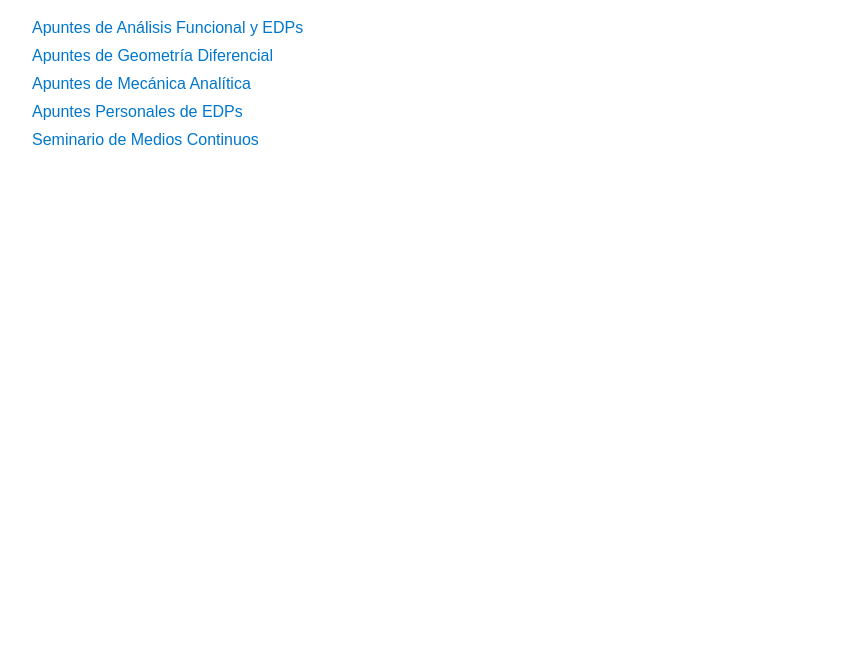
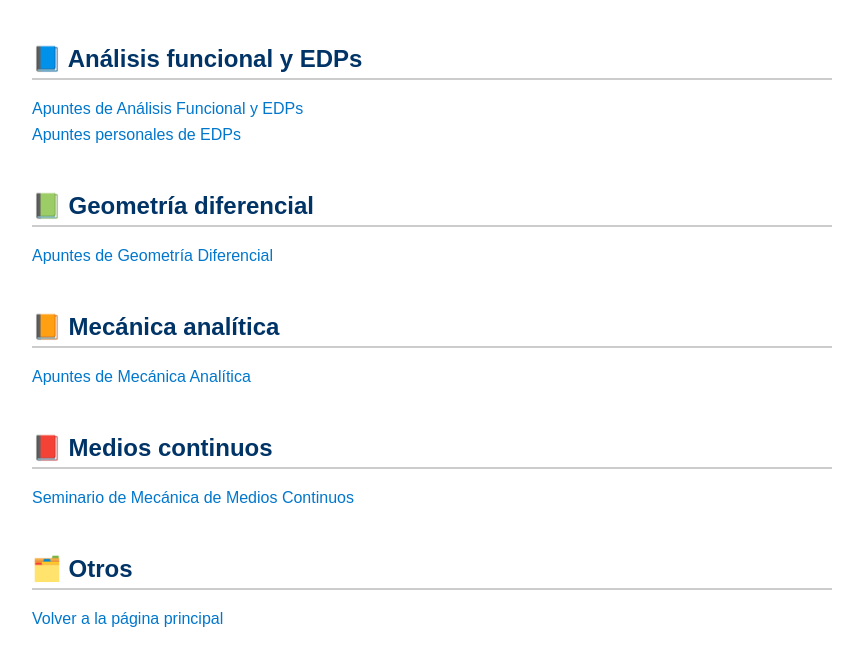
Before and after one commit to Ramonpooo/pagina-personal-ramon, a plain HTML site: page apuntes.html in a window 1280 px wide. Shown: the part 81-746 px from the top of the page, without its empty margins (208-1071 px from the left). Drawn offline with Linux system fonts and the light colour scheme.

Commit message:
Mejorando sección de apuntes.html

```diff
--- a/apuntes.html
+++ b/apuntes.html
@@ -2,7 +2,7 @@
 <html lang="es">
 <head>
     <meta charset="UTF-8">
-    <title>Apuntes</title>
+    <title>Mis apuntes – Ramón Poo</title>
     <meta name="viewport" content="width=device-width, initial-scale=1.0">
     <style>
         body {
@@ -15,12 +15,18 @@
             text-align: center;
             color: #333;
         }
+        h2 {
+            color: #003366;
+            border-bottom: 2px solid #ccc;
+            padding-bottom: 5px;
+            margin-top: 2em;
+        }
         ul {
             list-style-type: none;
             padding-left: 0;
         }
         li {
-            margin: 10px 0;
+            margin: 8px 0;
         }
         a {
             text-decoration: none;
@@ -33,12 +39,31 @@
 </head>
 <body>
     <h1>Mis Apuntes</h1>
+
+    <h2>📘 Análisis funcional y EDPs</h2>
     <ul>
         <li><a href="docs/ApuntesAnalisisFuncionalEDPs.pdf" target="_blank">Apuntes de Análisis Funcional y EDPs</a></li>
+        <li><a href="docs/ApuntesPersonalesEDPs.pdf" target="_blank">Apuntes personales de EDPs</a></li>
+    </ul>
+
+    <h2>📗 Geometría diferencial</h2>
+    <ul>
         <li><a href="docs/ApuntesGeometriaDiferencial.pdf" target="_blank">Apuntes de Geometría Diferencial</a></li>
+    </ul>
+
+    <h2>📙 Mecánica analítica</h2>
+    <ul>
         <li><a href="docs/ApuntesMecanicaAnalitica.pdf" target="_blank">Apuntes de Mecánica Analítica</a></li>
-        <li><a href="docs/ApuntesPersonalesEDPs.pdf" target="_blank">Apuntes Personales de EDPs</a></li>
-        <li><a href="docs/SeminarioMediosContinuos.pdf" target="_blank">Seminario de Medios Continuos</a></li>
+    </ul>
+
+    <h2>📕 Medios continuos</h2>
+    <ul>
+        <li><a href="docs/SeminarioMediosContinuos.pdf" target="_blank">Seminario de Mecánica de Medios Continuos</a></li>
+    </ul>
+
+    <h2>🗂️ Otros</h2>
+    <ul>
+        <li><a href="index.html">Volver a la página principal</a></li>
     </ul>
 </body>
 </html>
```
